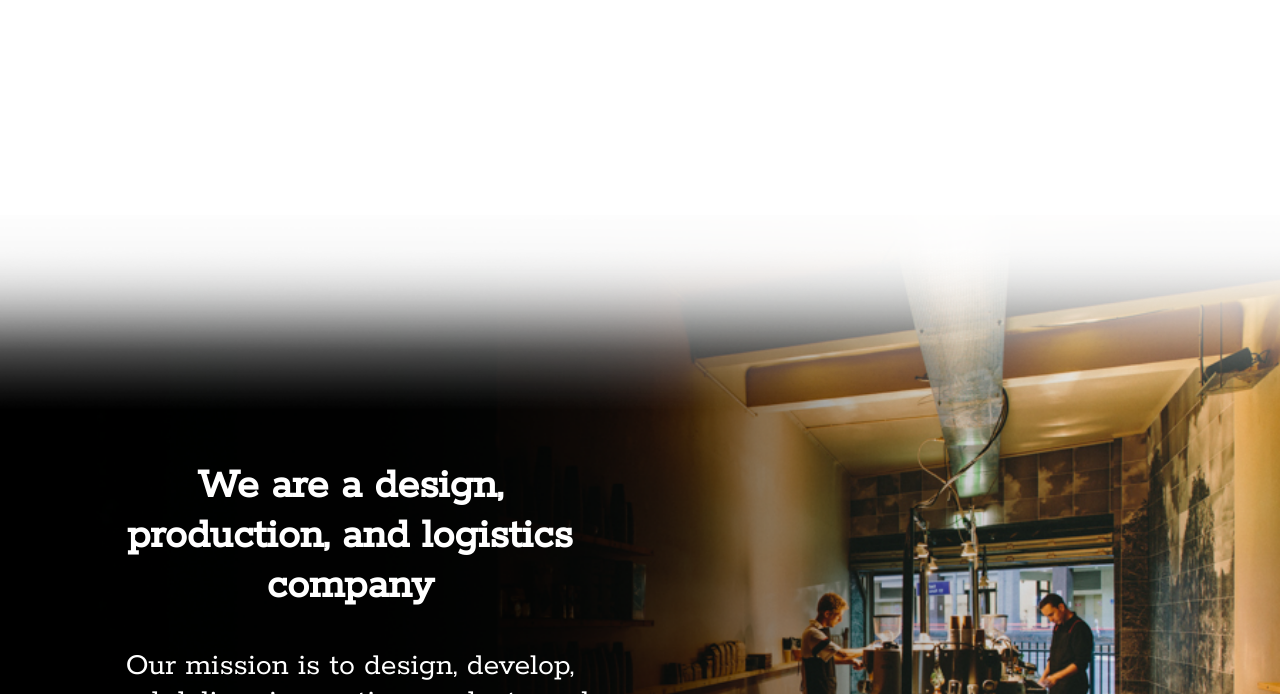
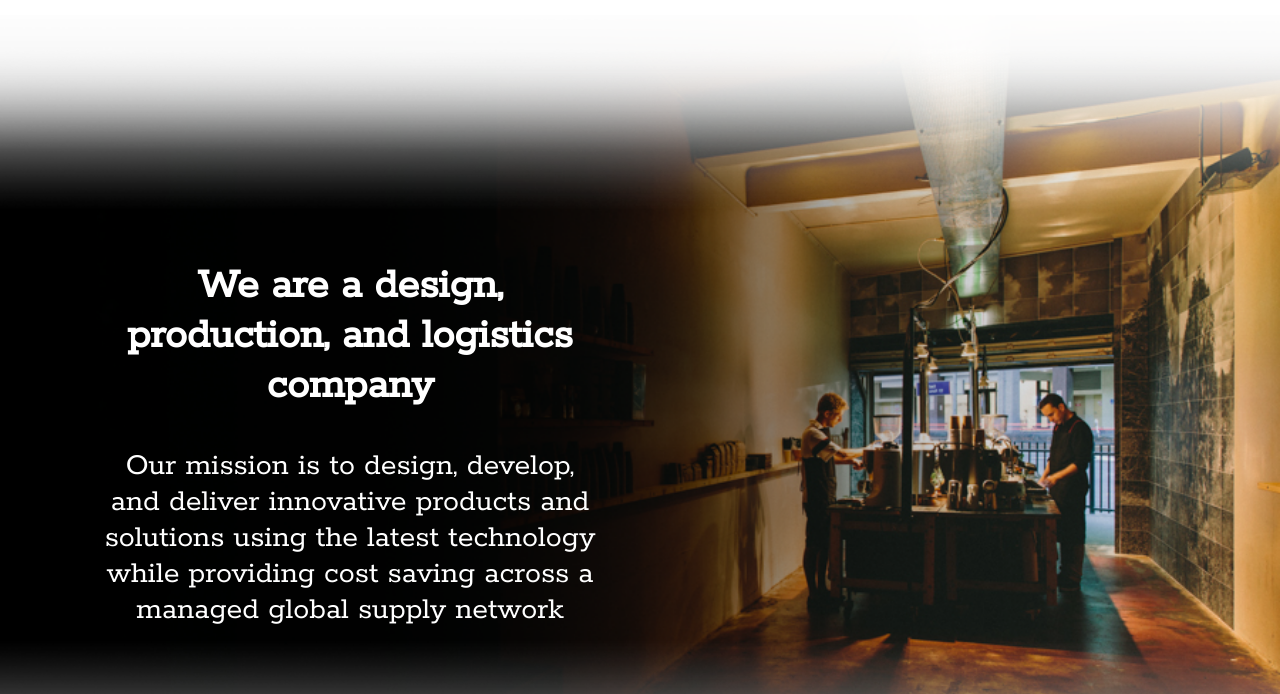
Before and after one commit to chris023/elevate-innovate-dev, a React (Create React App) app: page / in a window 1280 px wide. Shown: the part 906-1600 px from the top of the page. Built offline with nearby package versions, Linux system fonts and the light colour scheme; a web font is replaced by a local one.

Commit message:
Reduce spacing between components

```diff
--- a/src/styles/Skills.css
+++ b/src/styles/Skills.css
@@ -3,9 +3,9 @@
     linear-gradient(to bottom, rgba(255, 255, 255, 0) 0%, #fff 10%, #fff 90%, rgba(255, 255, 255, 0) 100%);
     /* linear-gradient(to top, rgba(255, 255, 255, 0) 0%, #fff 10%); */
   font-family: 'Rakkas', cursive;
-  margin: 200px 0;
+  /* margin: 200px 0; */
   position: relative;
-  padding: 200px 0;
+  padding: 100px 0;
   overflow: hidden;
 }
 
--- a/src/styles/Us.css
+++ b/src/styles/Us.css
@@ -4,7 +4,7 @@
   background-size: 100%;
   font-family: 'Rokkitt', serif;
   height: 100vh;
-  margin: 400px 0;
+  margin: 200px 0;
   min-height: 900px;
 }
 
```
